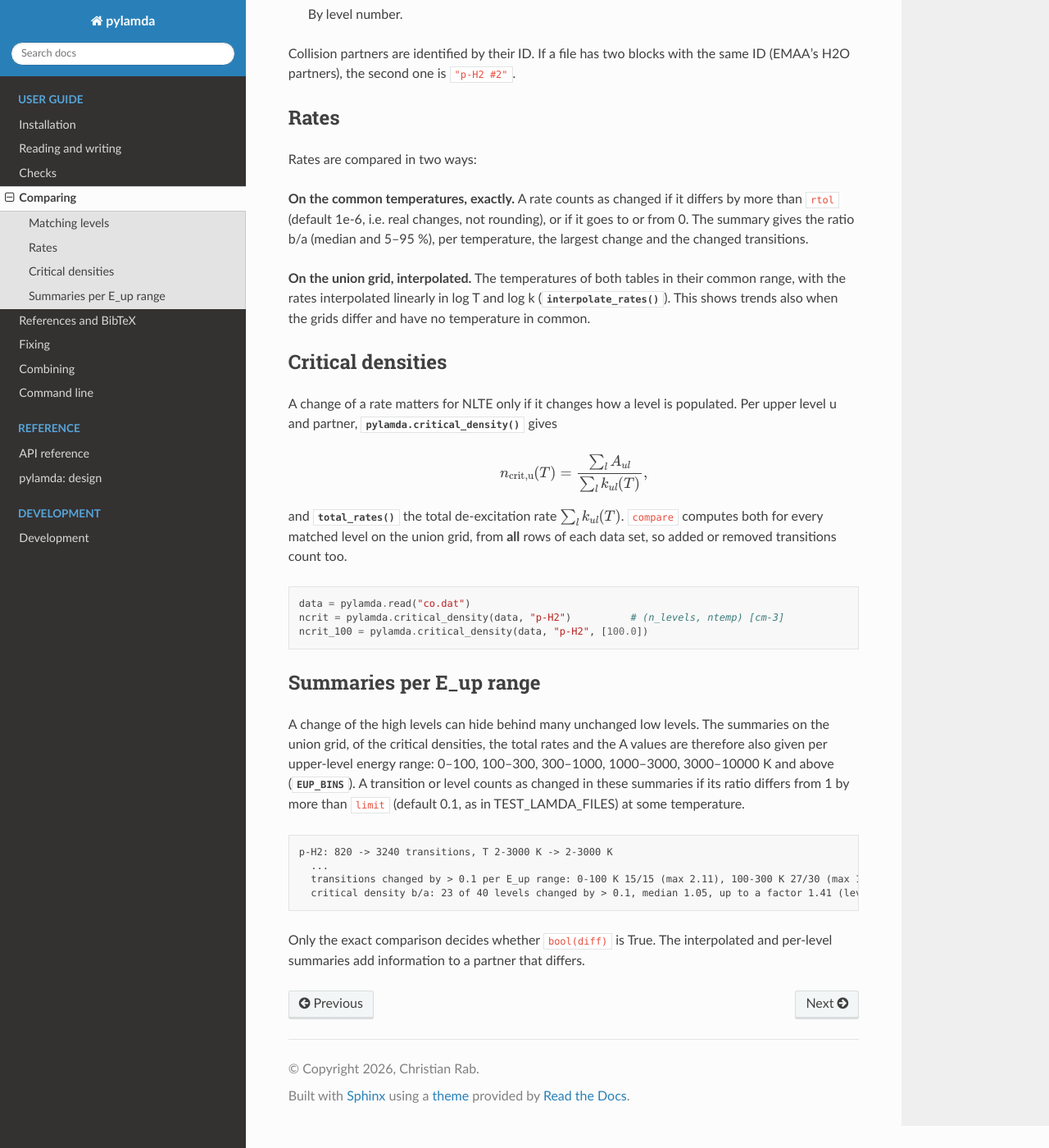
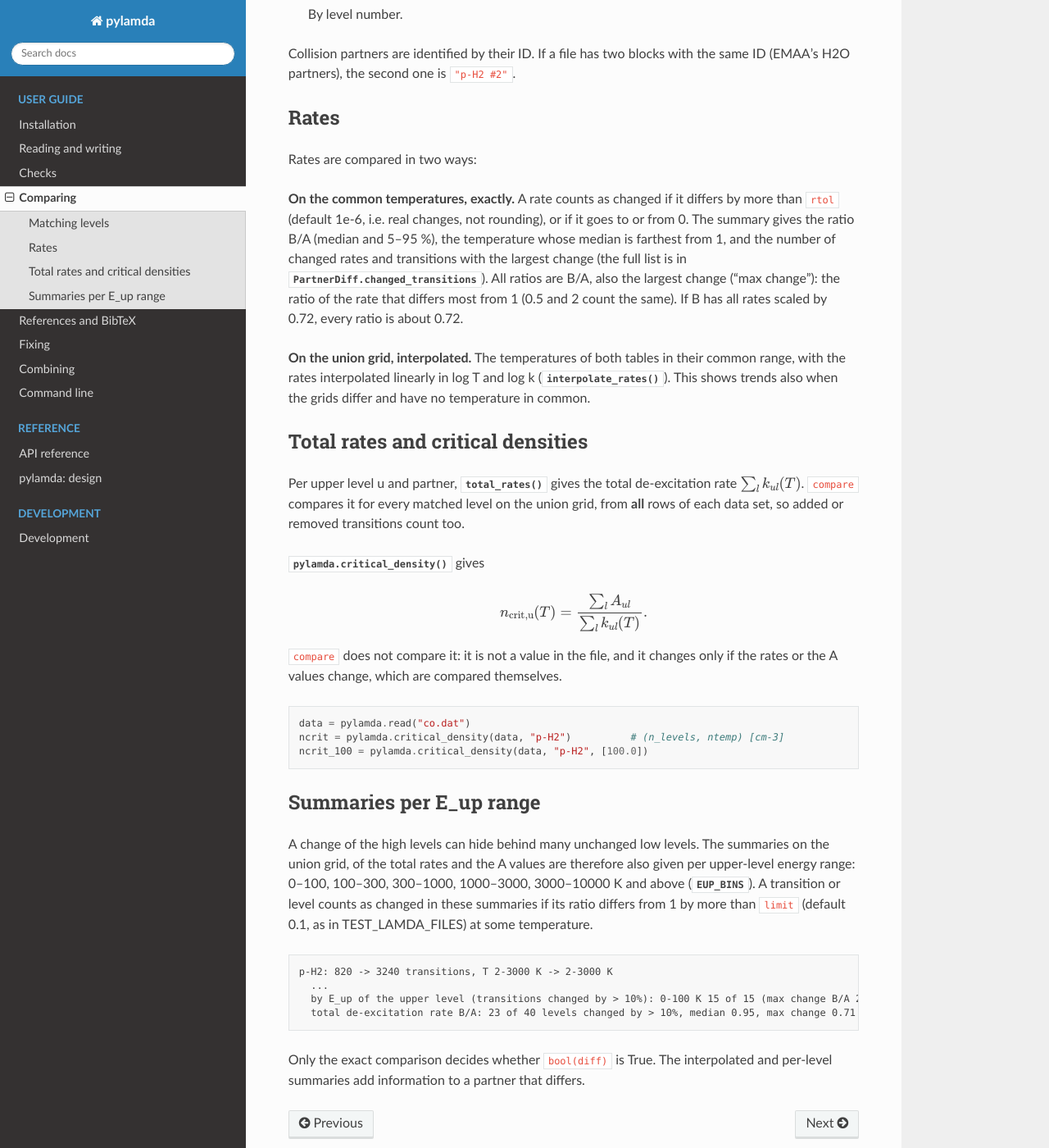
Before and after one commit to chrab/pylamda, a Sphinx documentation site: the page built from docs/comparing.rst, in a window 1280 px wide and 1400 px high, scrolled down 921 px. Shown: the whole window at 82% size. Built offline with Sphinx 7.4.7 and the Read the Docs theme 3.1.0, drawn with Linux system fonts in a browser that asks for light colours.

Commit message:
Shorten the compare summary and give all ratios as B/A
- Per temperature, show only the temperature whose median is farthest from 1.
- Give the largest change as the ratio B/A (max_ratio, max_rate_ratio,
  max_a_ratio), not as a factor >= 1, so a scaling by 0.72 shows 0.72 everywhere.
- Changed rates: one line with the counts and the largest change, no list of
  transitions (the list stays in changed_transitions).
- Per E_up range: "by E_up of the upper level (transitions changed by > 10%):
  0-100 K 15 of 15 (max change B/A 2.11)".
- Remove the critical density from compare: it is not in the file and changes
  only with the rates or the A values. critical_density() stays in the API.

Co-Authored-By: Claude Opus 5.5 <noreply@anthropic.com>

```diff
--- a/docs/comparing.rst
+++ b/docs/comparing.rst
@@ -47,28 +47,33 @@ Rates are compared in two ways:
 
 **On the common temperatures, exactly.** A rate counts as changed if it differs by more
 than ``rtol`` (default 1e-6, i.e. real changes, not rounding), or if it goes to or from
-0. The summary gives the ratio b/a (median and 5–95 %), per temperature, the largest
-change and the changed transitions.
+0. The summary gives the ratio B/A (median and 5–95 %), the temperature whose median is
+farthest from 1, and the number of changed rates and transitions with the largest change
+(the full list is in :attr:`PartnerDiff.changed_transitions`). All ratios are B/A,
+also the largest change ("max change"): the ratio of the rate that differs most from 1
+(0.5 and 2 count the same). If B has all rates scaled by 0.72, every ratio is about 0.72.
 
 **On the union grid, interpolated.** The temperatures of both tables in their common
 range, with the rates interpolated linearly in log T and log k
 (:func:`~pylamda.compare.interpolate_rates`). This shows trends also when the grids
 differ and have no temperature in common.
 
-Critical densities
-------------------
+Total rates and critical densities
+----------------------------------
 
-A change of a rate matters for NLTE only if it changes how a level is populated. Per
-upper level u and partner, :func:`pylamda.critical_density` gives
+Per upper level u and partner, :func:`~pylamda.compare.total_rates` gives the total
+de-excitation rate :math:`\sum_l k_{ul}(T)`. ``compare`` compares it for every matched
+level on the union grid, from **all** rows of each data set, so added or removed
+transitions count too.
+
+:func:`pylamda.critical_density` gives
 
 .. math::
 
-   n_\mathrm{crit,u}(T) = \frac{\sum_l A_{ul}}{\sum_l k_{ul}(T)},
+   n_\mathrm{crit,u}(T) = \frac{\sum_l A_{ul}}{\sum_l k_{ul}(T)}.
 
-and :func:`~pylamda.compare.total_rates` the total de-excitation rate
-:math:`\sum_l k_{ul}(T)`. ``compare`` computes both for every matched level on the
-union grid, from **all** rows of each data set, so added or removed transitions count
-too.
+``compare`` does not compare it: it is not a value in the file, and it changes only if
+the rates or the A values change, which are compared themselves.
 
 .. code-block:: python
 
@@ -80,7 +85,7 @@ Summaries per E_up range
 ------------------------
 
 A change of the high levels can hide behind many unchanged low levels. The summaries on
-the union grid, of the critical densities, the total rates and the A values are
+the union grid, of the total rates and the A values are
 therefore also given per upper-level energy range: 0–100, 100–300, 300–1000,
 1000–3000, 3000–10000 K and above (:data:`~pylamda.compare.EUP_BINS`). A transition
 or level counts as changed in these summaries if its ratio differs from 1 by more than
@@ -90,8 +95,8 @@ or level counts as changed in these summaries if its ratio differs from 1 by mor
 
    p-H2: 820 -> 3240 transitions, T 2-3000 K -> 2-3000 K
      ...
-     transitions changed by > 0.1 per E_up range: 0-100 K 15/15 (max 2.11), 100-300 K 27/30 (max 1.93), ...
-     critical density b/a: 23 of 40 levels changed by > 0.1, median 1.05, up to a factor 1.41 (level 1 at 2 K); ...
+     by E_up of the upper level (transitions changed by > 10%): 0-100 K 15 of 15 (max change B/A 2.11), 100-300 K 27 of 30 (max change B/A 1.93), ...
+     total de-excitation rate B/A: 23 of 40 levels changed by > 10%, median 0.95, max change 0.71 (level 1 at 2 K); ...
 
 Only the exact comparison decides whether ``bool(diff)`` is True. The interpolated and
 per-level summaries add information to a partner that differs.
```
Also changed, not shown: docs/design.md (+5 -5 lines), 2 other files.
